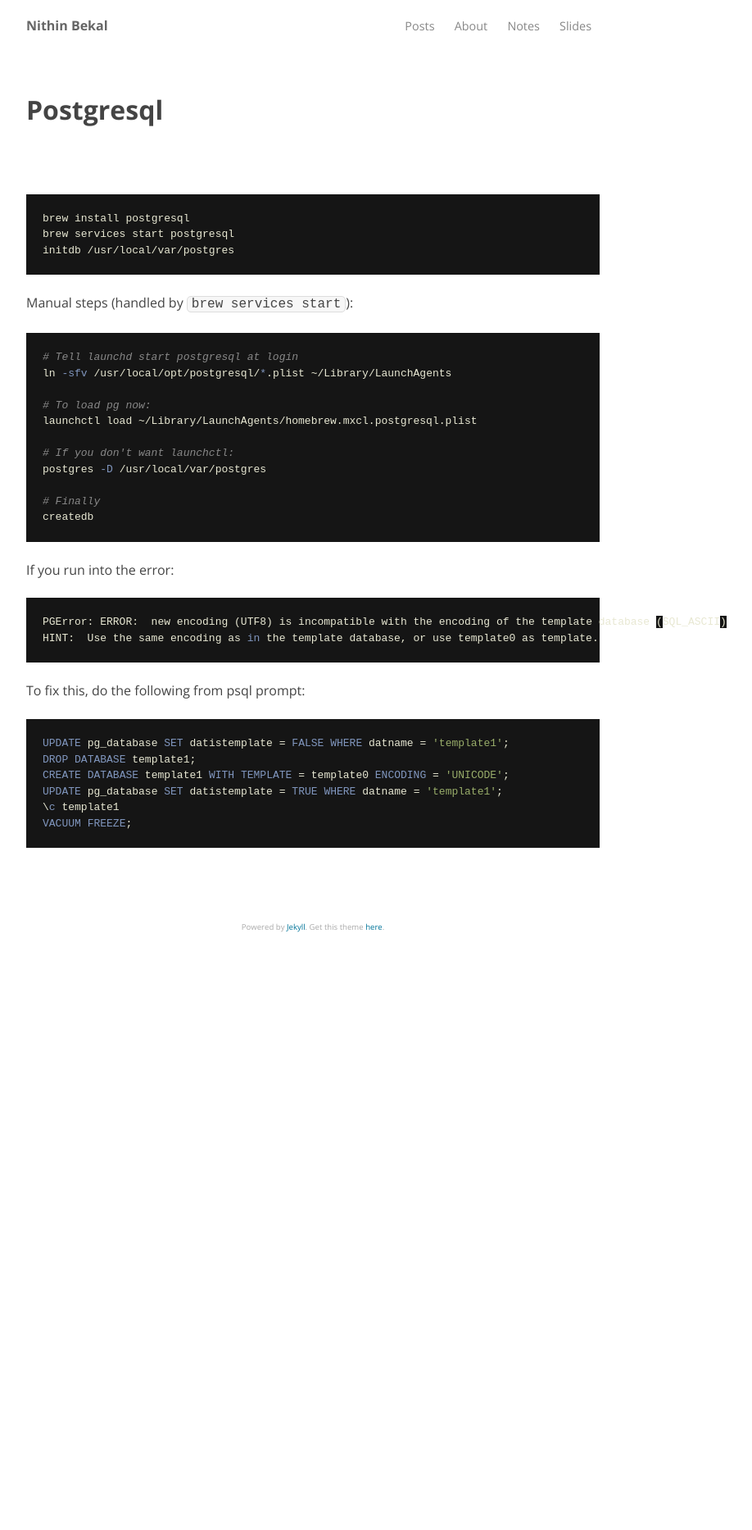
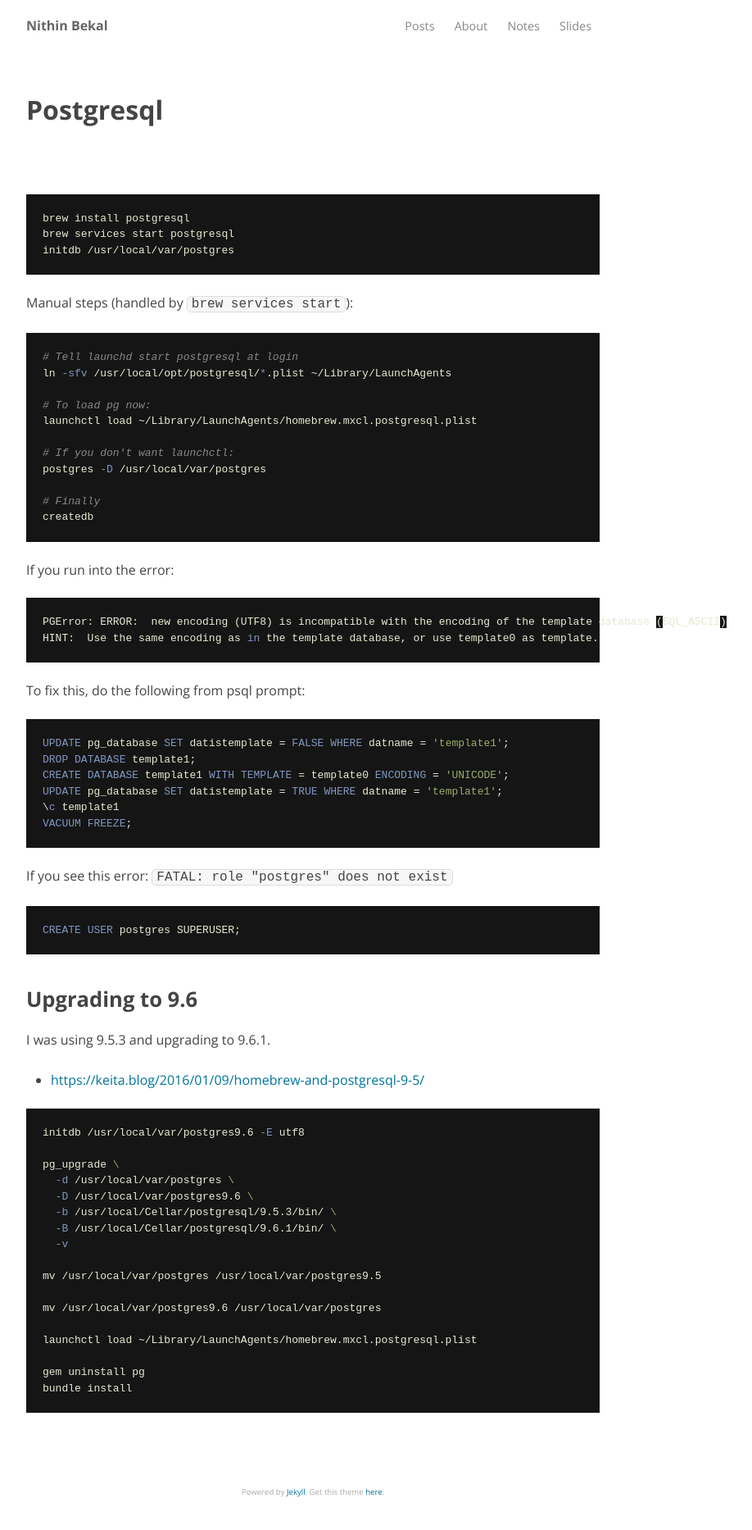
Before and after one commit to nithinbekal/nithinbekal.github.io, a Jekyll site: the page built from notes/postgres.md, in a window 1280 px wide. Shown: the whole page at 82% size, without its empty margins (258-1176 px from the left). Built offline with Jekyll 4.4.1, drawn with Linux system fonts in a browser that asks for light colours; before the commit the page ends 1177 px from its top, so only the background shows below that.

Commit message:
Postgres notes

```diff
--- a/notes/postgres.md
+++ b/notes/postgres.md
@@ -43,3 +43,37 @@ UPDATE pg_database SET datistemplate = TRUE WHERE datname = 'template1';
 \c template1
 VACUUM FREEZE;
 {% endhighlight %}
+
+If you see this error: `FATAL:  role "postgres" does not exist`
+
+{% highlight sql %}
+CREATE USER postgres SUPERUSER;
+{% endhighlight %}
+
+
+# Upgrading to 9.6
+
+I was using 9.5.3 and upgrading to 9.6.1.
+
+- <https://keita.blog/2016/01/09/homebrew-and-postgresql-9-5/>
+
+{% highlight bash %}
+initdb /usr/local/var/postgres9.6 -E utf8
+
+pg_upgrade \
+  -d /usr/local/var/postgres \
+  -D /usr/local/var/postgres9.6 \
+  -b /usr/local/Cellar/postgresql/9.5.3/bin/ \
+  -B /usr/local/Cellar/postgresql/9.6.1/bin/ \
+  -v
+
+mv /usr/local/var/postgres /usr/local/var/postgres9.5
+
+mv /usr/local/var/postgres9.6 /usr/local/var/postgres
+
+launchctl load ~/Library/LaunchAgents/homebrew.mxcl.postgresql.plist
+
+gem uninstall pg
+bundle install
+
+{% endhighlight %}
```
